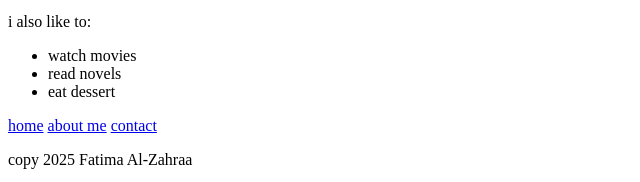
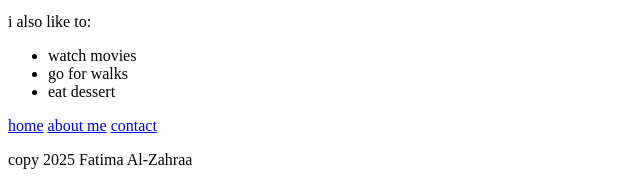
Before and after one commit to 999knmw/project, a plain HTML site: page aboutme.html in a window 1280 px wide. Shown: the part 899-1081 px from the top of the page, 0-640 px from the left. Drawn offline with Linux system fonts and the light colour scheme.

Commit message:
last commit wallahi

```diff
--- a/aboutme.html
+++ b/aboutme.html
@@ -36,7 +36,7 @@
         <p>i also like to:</p>
         <ul>
             <li>watch movies</li>
-            <li>read novels</li>
+            <li>go for walks</li>
             <li>eat dessert</li>
         </ul>
         </section>
```
